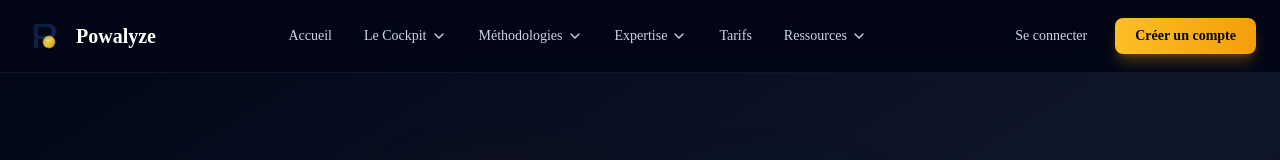
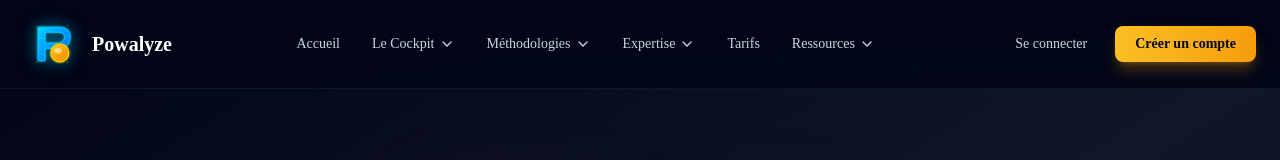
Before and after one commit to Powalyze/powalyzeV2, a Next.js app: page /login in a window 1280 px wide. Shown: the top 160 px of the page. Built offline with nearby package versions, Linux system fonts and the light colour scheme; no server answers.

Commit message:
feat: logo high-tech - bleu cyan électrique + taille w-14 h-14 + effets néon

```diff
--- a/components/Navbar.tsx
+++ b/components/Navbar.tsx
@@ -57,7 +57,7 @@ export function Navbar() {
     return (
       <nav className="fixed top-0 left-0 right-0 z-50 flex items-center justify-between px-6 py-4 border-b border-slate-800 bg-slate-950/90 backdrop-blur-xl">
         <Link href="/" className="flex items-center gap-3">
-          <img src="/logo-powalyze.svg" alt="Powalyze" className="w-10 h-10" />
+          <img src="/logo-powalyze.svg" alt="Powalyze" className="w-14 h-14" style={{filter: 'drop-shadow(0 0 8px rgba(0, 212, 255, 0.5))'}} />
           <span className="text-white font-bold text-xl">Powalyze</span>
         </Link>
 
@@ -90,7 +90,7 @@ export function Navbar() {
         <div className="flex items-center justify-between">
           {/* Logo */}
           <Link href="/" className="flex items-center gap-3">
-            <img src="/logo-powalyze.svg" alt="Powalyze" className="w-10 h-10" />
+            <img src="/logo-powalyze.svg" alt="Powalyze" className="w-14 h-14" style={{filter: 'drop-shadow(0 0 8px rgba(0, 212, 255, 0.5))'}} />
             <span className="text-white font-bold text-xl">Powalyze</span>
           </Link>
 
```
Also changed, not shown: public/logo-powalyze.svg.
